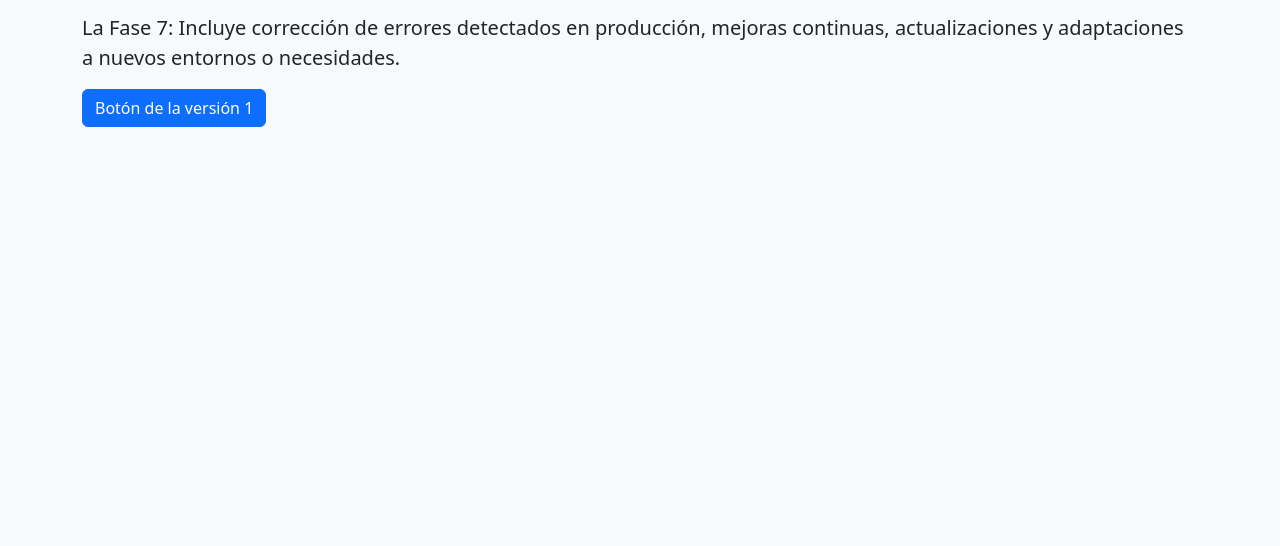
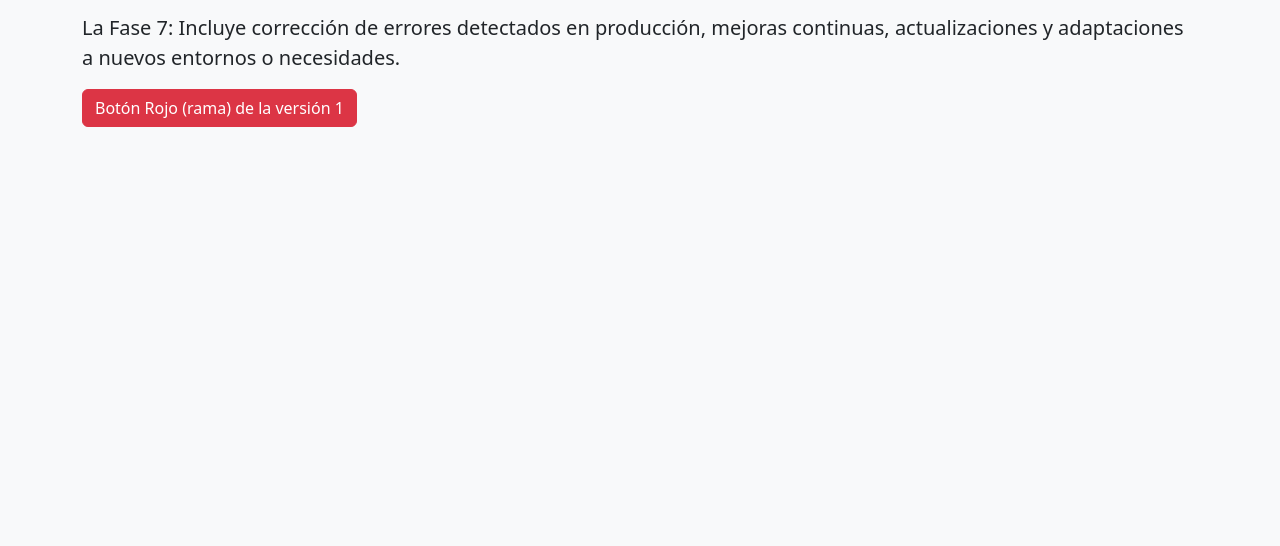
Before and after one commit to Yojannn123/proyecto-fs, a plain HTML site: page index.html in a window 1280 px wide. Shown: the part 254-800 px from the top of the page. Drawn offline with nearby package versions, Linux system fonts and the light colour scheme.

Commit message:
Update index.html

```diff
--- a/index.html
+++ b/index.html
@@ -16,7 +16,7 @@
     <p class="lead">
     La Fase 7: Incluye corrección de errores detectados en producción, mejoras continuas, actualizaciones y adaptaciones a nuevos entornos o necesidades.
     </p>
-    <button class="btn btn-primary">Botón de la versión 1</button>
+    <button class="btn btn-danger">Botón Rojo (rama) de la versión 1</button>
   </main>
   <script src="https://cdn.jsdelivr.net/npm/bootstrap@5.3.3/dist/js/bootstrap.bundle.min.js"></script>
 </body>
```
